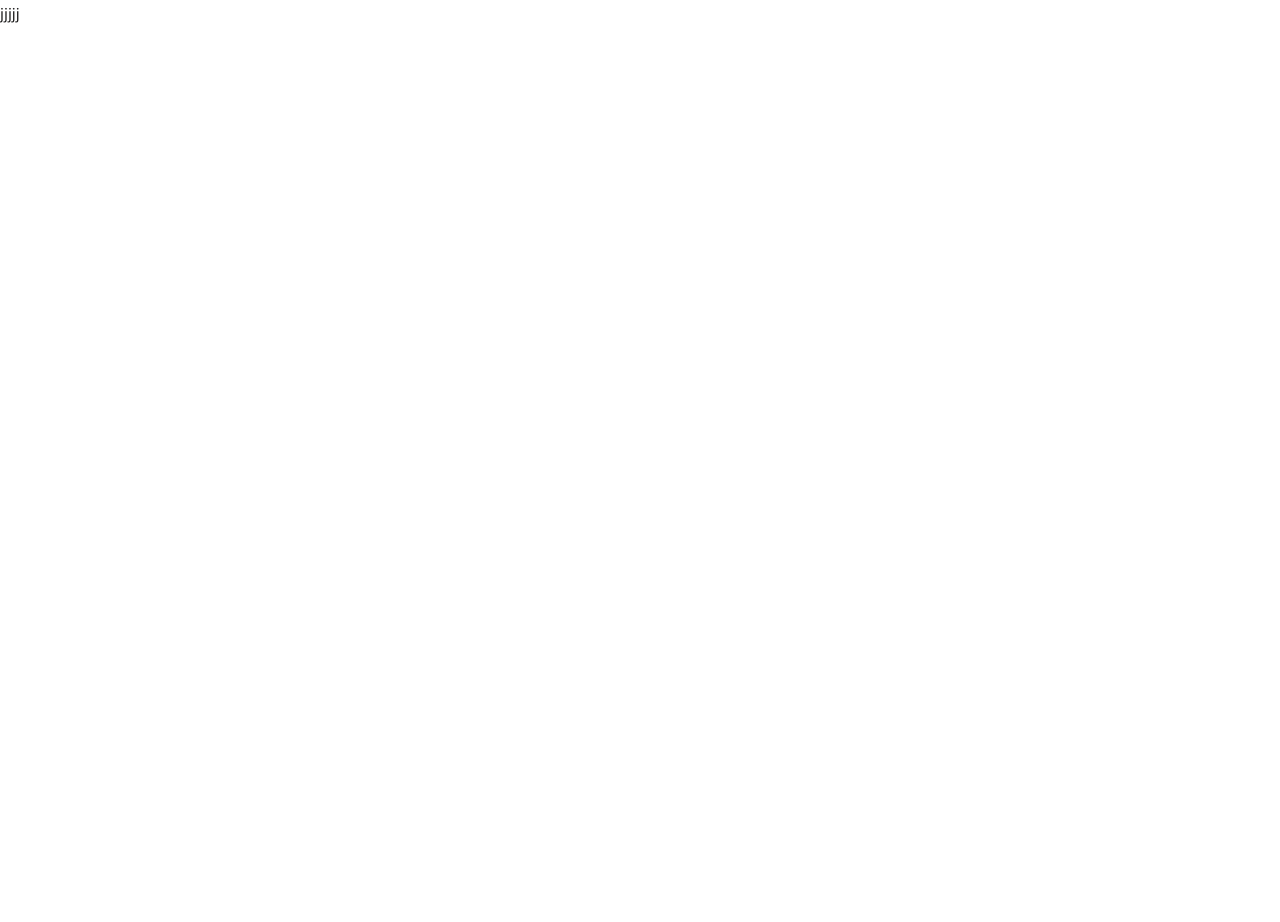
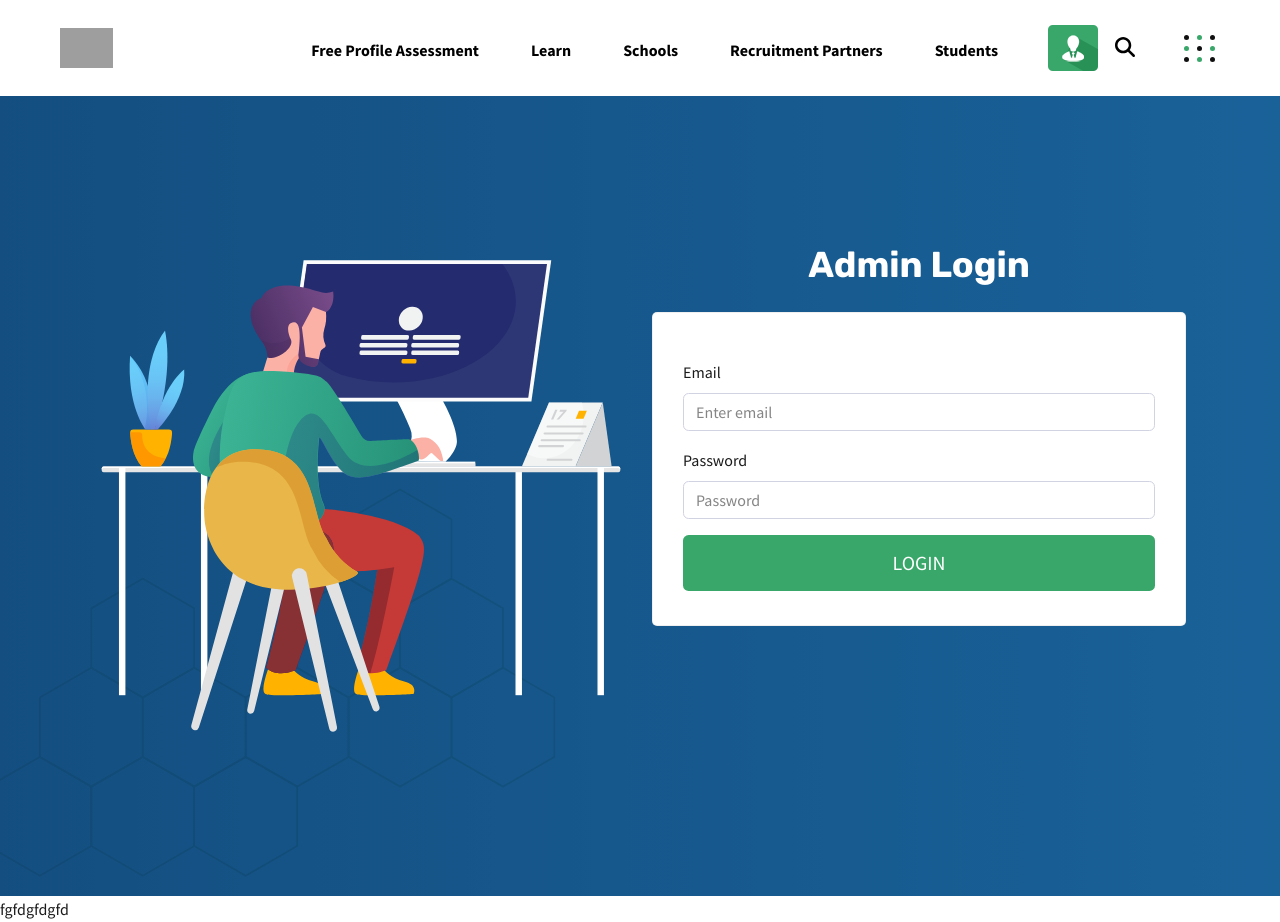
Before and after one commit to priyanka-aaaa/thursday, a Next.js app: page /adminlogin in a window 1280 px wide. Before the commit this address had no page. Before the commit the page ends 800 px from the top, so only its background shows below. Built offline with nearby package versions, Linux system fonts and the light colour scheme; grey boxes are pictures that could not be loaded.

Commit message:
after tea

```diff
--- a/components/StudentTopbar.jsx
+++ b/components/StudentTopbar.jsx
@@ -78,7 +78,7 @@ const StudentTopbar = () => {
     var splitcurrentUrl = currentUrl.split("student/")
     setcurrentMenu(splitcurrentUrl[1])
   }, [])
-  var title = "ggggggg"
+
   function handleCurrentClick(value) {
     setcurrentMenu(value)
   }
--- /dev/null
+++ b/pages/adminlogin.jsx
@@ -0,0 +1,143 @@
+import React, { useState, useEffect } from "react";
+import axios from 'axios';
+import { Footer } from '../components/Footer';
+import Header from '../components/Header';
+
+import LoaderFrontend from '../components/Loader';
+import SweetAlert from 'react-bootstrap-sweetalert';
+
+
+export default function AdminLogin() {
+    const [email, setEmail] = useState("");
+    const [password, setPassword] = useState("");
+    const [mounted, setMounted] = useState();
+    const [redirectToReferrer, setredirectToReferrer] = useState(false);
+    const [emailError, setemailError] = useState("");
+    const [passwordError, setpasswordError] = useState();
+    const [loader, setmyloader] = useState("false");
+    const [wrongPassword, setwrongPassword] = useState("");
+    const [wrongUsername, setwrongUsername] = useState("")
+    const [resetEmail, setresetEmail] = useState("");
+    const [showSweetAlert, setshowSweetAlert] = useState("0");
+    const [state, setState] = useState({
+    name: '-500px',
+ });
+    useEffect(() => {
+        if (localStorage.getItem('adminId')) {
+            setredirectToReferrer(true)
+        }
+    }, [])
+    function handleSubmit(event) {
+        setemailError("");
+        setpasswordError("");
+        setwrongUsername("")
+        setwrongPassword("")
+        event.preventDefault();
+        if (email === "") {
+            setemailError("Please enter email");
+        }
+        if (password === "") {
+            setwrongPassword("Please enter password");
+        }
+        else {
+            setmyloader("true")
+            const obj = {
+                email: email,
+                password: password
+            };
+            axios.post(process.env.REACT_APP_SERVER_URL + 'admin/login', obj)
+                .then(result => {
+                    setmyloader("false")
+                    let responseJson = result;
+                    if (responseJson.data.success === true) {
+                        localStorage.setItem('adminId', responseJson.data.admin._id);
+                        localStorage.setItem('adminToken', responseJson.data.token);
+                        localStorage.setItem('adminName', responseJson.data.admin.name);
+                        localStorage.setItem('adminEmail', responseJson.data.admin.email);
+                        setredirectToReferrer(true)
+                        Router.push("/admin/dashboard");
+                    }
+                    else {
+                        if (responseJson.data.message === "Password not matched") {
+                            setwrongPassword(" Please enter a correct password")
+                        }
+                        else {
+                            setwrongUsername("Please enter a correct email")
+                        }
+                    }
+                }
+                )
+                .catch(error => {
+                });
+        }
+    }
+
+    function handleClick() {
+        setState({ name: "-500px" })
+        }
+    return (
+        <div>
+            {loader === "true" ?
+                <LoaderFrontend />
+                : null}
+            {showSweetAlert === "1" ?
+                <SweetAlert
+                    success
+                    title="Send Link For Reset Password!"
+                    onConfirm={(value) => {
+                        setshowSweetAlert("0")
+                    }}
+                >
+                New password has been sent to your email. Please do not share this password with anyone.
+                </SweetAlert>
+                : null
+            }
+            <div className="main-content">
+                <div className="full-width-header">
+                    <Header {...state} />
+                    <section className="Form-block" onClick={() => handleClick()}>
+                        <div className="container">
+                            <div className="row">
+                                <div className="col-lg-6">
+                                    <img src="/images/studentlogin.svg" alt="login" loading="lazy"/>
+                                </div>
+                                <div className="col-lg-6">
+                                    <div className="form-centerblock">
+                                        <h2>Admin Login</h2>
+                                        <div className="from-start">
+                                            <form onSubmit={handleSubmit}>
+                                                <div className="mb-3 mt-3">
+                                                    <label className="form-label">Email </label>
+                                                    <input type="email" className="form-control" id="email"
+                                                        placeholder="Enter email" name="email"
+                                                        value={email}
+                                                        onChange={(e) => setEmail(e.target.value)}
+                                                    />
+                                                    <div className="error-msg"> {wrongUsername}</div>
+                                                </div>
+                                                <span className="error-msg">{emailError}</span>
+                                                <div className="mb-3 mt-3">
+                                                    <label className="form-label">Password</label>
+                                                    <input type="password" className="form-control " id="uname"
+                                                        placeholder="Password" name="name"
+                                                        value={password}
+                                                        onChange={(e) => setPassword(e.target.value)}
+                                                    />
+                                                    <div className="error-msg"> {wrongPassword}</div>
+                                                </div>
+                                                <span className="error-msg"> {passwordError}</span>
+                                                <button type="submit" className="btn btn-website">Login</button>
+                                            </form>
+                                        </div>
+
+                                    </div>
+                                </div>
+                            </div>
+                        </div>
+                    </section>
+                    <Footer />
+                </div>
+            </div>
+        </div>
+    );
+}
--- a/pages/index.js
+++ b/pages/index.js
@@ -14,10 +14,11 @@ import {
 
 } from '@fortawesome/free-solid-svg-icons';
 // import { Header } from '../components/Header';
+import { Footer } from '../components/Footer';
 import Header from '../components/Header';
 import EnquiryModal from '../components/EnquiryModal';
 
-import { Footer } from '../components/Footer';
+
 import { StudentloginForm } from '../components/StudentloginForm';
 
 export default function Home() {
```
